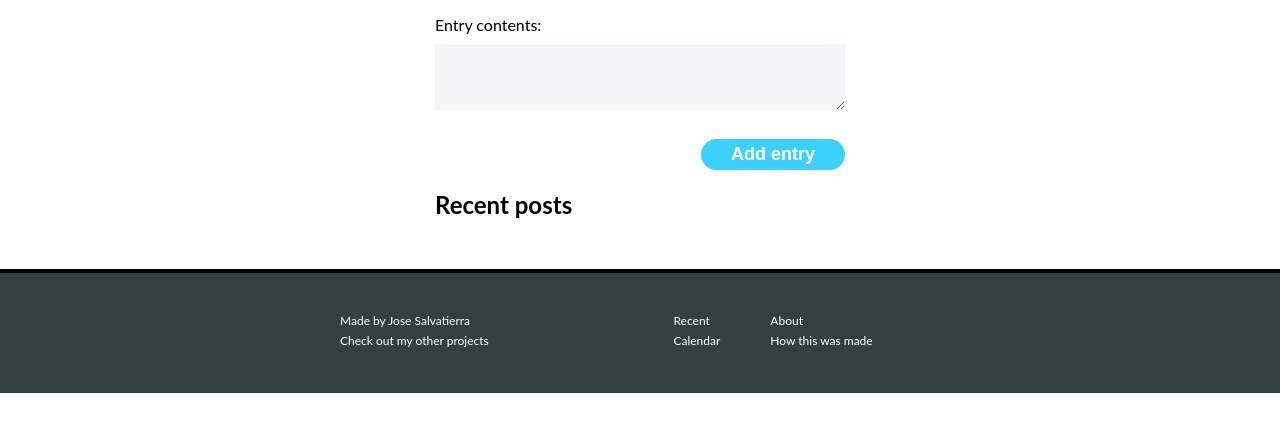
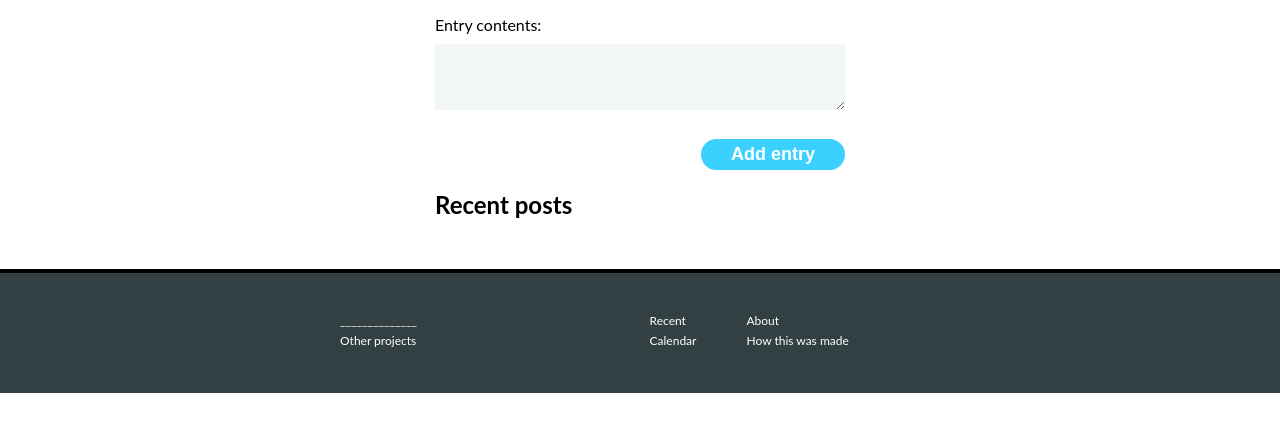
Before and after one commit to oldbrnoo/pavlin-app-tips, a Flask app: page / in a window 1280 px wide. Shown: the part 227-659 px from the top of the page. Run offline with Flask 2, Linux system fonts and the light colour scheme.

Commit message:
Update home.html

```diff
--- a/templates/home.html
+++ b/templates/home.html
@@ -49,8 +49,8 @@
   <footer class="footer">
     <div class="footer__content">
       <section class="left">
-        <a class="footer__item">Made by Jose Salvatierra</a>
-        <a class="footer__item">Check out my other projects</a>
+        <a class="footer__item">______________</a>
+        <a class="footer__item">Other projects</a>
       </section>
       <section class="right">
         <div class="footer__column">
```
